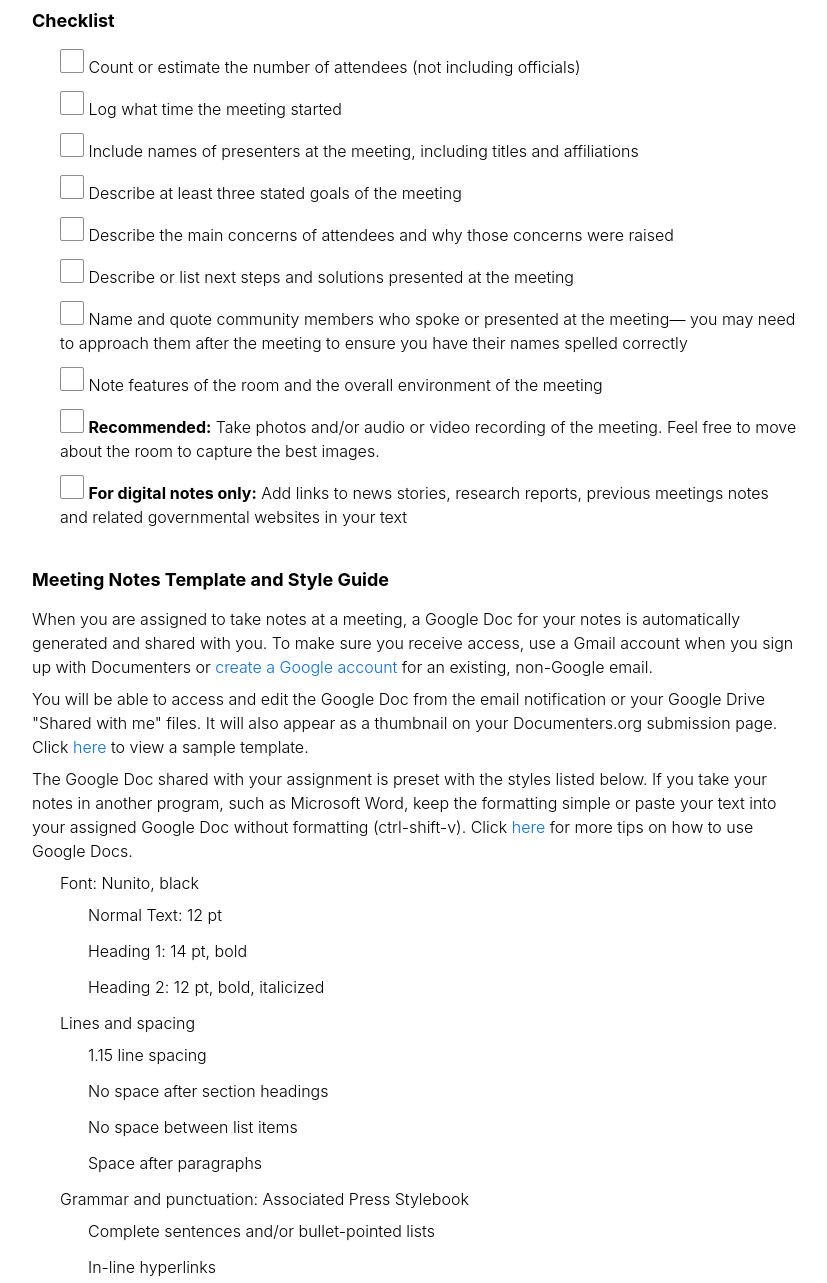
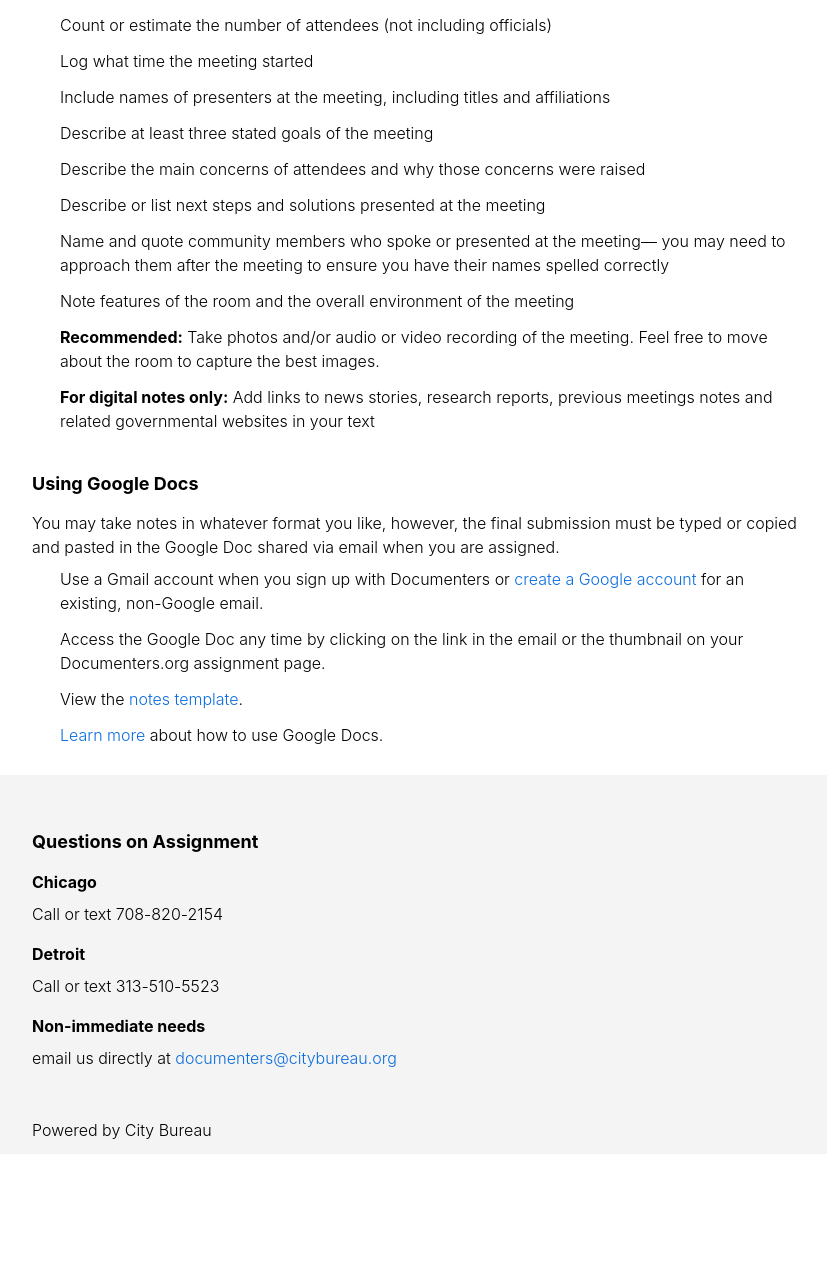
Before and after one commit to City-Bureau/documenters-field-guide, a Gatsby site: page /on-assignment/notetaking/ in a window 1280 px wide. Shown: the part 1338-2621 px from the top of the page, without its empty margins (224-1051 px from the left). After the commit the page ends 2492 px from the top, so only its background shows below. Built offline with nearby package versions, Linux system fonts and the light colour scheme; Gatsby itself is replaced by a stand-in of ours; a web font is replaced by a local one.

Commit message:
Update On assignment “notetaking”

```diff
--- a/src/content/on-assignment/notetaking.md
+++ b/src/content/on-assignment/notetaking.md
@@ -1,25 +1,21 @@
 ---
 title: Meeting Notes
-description: ""
-templateKey: "page-template"
-image: "/img/notetaking.png"
+image: /img/notetaking.png
 order: 1
 ---
-
-> ### Good notetaking is the _most essential skill_ for good documentation.
+> ### Good notetaking is the *most essential skill* for good documentation.
 >
 > We’ve listed some best practices below but the truth is, the best notes are the notes that help you record accurate information.
 
 ## What to Pack
 
-- ![ID icon](/img/ic-id.svg) Your ID (why do I need ID?)
-- ![Pen icon](/img/ic-notes.svg) Something to take notes—whatever you are most comfortable using
+* ![Pen icon](/img/ic-notes.svg) Something to take notes—whatever you are most comfortable using
 
 ## Assignment Requirements
 
-- Your meeting notes should be 1-3 pages in length, single-spaced, and submitted via the Google Doc attached to your assignment. The correct Google Doc is shared to your email address each time you are assigned to document a meeting. See **Sample Meeting Notes Template** and **Example Meeting Notes** below for what to expect.
-- Include 8-10 hyperlinks throughout the text of your notes (a hyperlink is a link in your text that connects readers with an external website).
-- Submit your notes within 24 hours after the meeting ends.
+* Your meeting notes should be 1-3 pages in length, single-spaced, and submitted via the Google Doc attached to your assignment. The correct Google Doc is shared to your email address each time you are assigned to document a meeting. See **Sample Meeting Notes Template** and **Example Meeting Notes** below for what to expect.
+* Include 8-10 hyperlinks throughout the text of your notes (a hyperlink is a link in your text that connects readers with an external website).
+* Submit your notes within 24 hours after the meeting ends.
 
 ## Example Meeting Notes
 
@@ -38,34 +34,22 @@ order: 1
 
 ## Checklist
 
-- [ ] Count or estimate the number of attendees (not including officials)
-- [ ] Log what time the meeting started
-- [ ] Include names of presenters at the meeting, including titles and affiliations
-- [ ] Describe at least three stated goals of the meeting
-- [ ] Describe the main concerns of attendees and why those concerns were raised
-- [ ] Describe or list next steps and solutions presented at the meeting
-- [ ] Name and quote community members who spoke or presented at the meeting— you may need to approach them after the meeting to ensure you have their names spelled correctly
-- [ ] Note features of the room and the overall environment of the meeting
-- [ ] **Recommended:** Take photos and/or audio or video recording of the meeting. Feel free to move about the room to capture the best images.
-- [ ] **For digital notes only:** Add links to news stories, research reports, previous meetings notes and related governmental websites in your text
+* Count or estimate the number of attendees (not including officials)
+* Log what time the meeting started
+* Include names of presenters at the meeting, including titles and affiliations
+* Describe at least three stated goals of the meeting
+* Describe the main concerns of attendees and why those concerns were raised
+* Describe or list next steps and solutions presented at the meeting
+* Name and quote community members who spoke or presented at the meeting— you may need to approach them after the meeting to ensure you have their names spelled correctly
+* Note features of the room and the overall environment of the meeting
+* **Recommended:** Take photos and/or audio or video recording of the meeting. Feel free to move about the room to capture the best images.
+* **For digital notes only:** Add links to news stories, research reports, previous meetings notes and related governmental websites in your text
 
-## Meeting Notes Template and Style Guide
+## Using Google Docs
 
-When you are assigned to take notes at a meeting, a Google Doc for your notes is automatically generated and shared with you. To make sure you receive access, use a Gmail account when you sign up with Documenters or [create a Google account](https://accounts.google.com/signUpWithoutGmail) for an existing, non-Google email.
+You may take notes in whatever format you like, however, the final submission must be typed or copied and pasted in the Google Doc shared via email when you are assigned.
 
-You will be able to access and edit the Google Doc from the email notification or your Google Drive "Shared with me" files. It will also appear as a thumbnail on your Documenters.org submission page. Click [here](https://docs.google.com/document/d/1gTzeR845sKvShXYXkKNhVcWbUI_m42Rm4oDLkAo9iYk/edit?usp=sharing) to view a sample template.
-
-The Google Doc shared with your assignment is preset with the styles listed below. If you take your notes in another program, such as Microsoft Word, keep the formatting simple or paste your text into your assigned Google Doc without formatting (ctrl-shift-v). Click [here](https://support.google.com/docs/topic/9046002?hl=en&ref_topic=1382883) for more tips on how to use Google Docs.
-
-- Font: Nunito, black
-  - Normal Text: 12 pt
-  - Heading 1: 14 pt, bold
-  - Heading 2: 12 pt, bold, italicized
-- Lines and spacing
-  - 1.15 line spacing
-  - No space after section headings
-  - No space between list items
-  - Space after paragraphs
-- Grammar and punctuation: Associated Press Stylebook
-  - Complete sentences and/or bullet-pointed lists
-  - In-line hyperlinks
+* Use a Gmail account when you sign up with Documenters or [create a Google account](https://accounts.google.com/signUpWithoutGmail) for an existing, non-Google email.
+* Access the Google Doc any time by clicking on the link in the email or the thumbnail on your Documenters.org assignment page.
+* View the [notes template](https://docs.google.com/document/d/1gTzeR845sKvShXYXkKNhVcWbUI_m42Rm4oDLkAo9iYk/edit?usp=sharing).
+*  [Learn more](https://support.google.com/docs/topic/9046002?hl=en&ref_topic=1382883) about how to use Google Docs.
```
